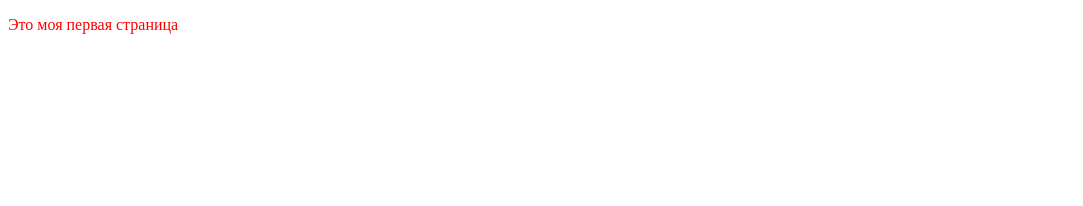
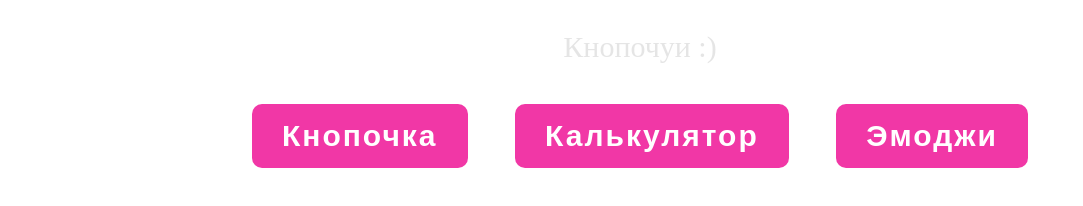
Before and after one commit to Chasik335/Kir017.github.io, a plain HTML site: page index.html in a window 1280 px wide. Shown: the whole page, without its empty margins (0-1083 px from the left). Drawn offline with Linux system fonts and the light colour scheme.

Commit message:
поправил сайт и описал задачу

```diff
--- a/index.html
+++ b/index.html
@@ -1,10 +1,77 @@
 <!DOCTYPE html>
 <html lang="ru">
+
 <head>
-    <meta charset="UTF-8">
-     <title>Document</title>
+  <meta charset="UTF-8">
+  <title>Проба пера</title>
+
+  <script>
+    function btn1Click() {
+      alert("Эта кнопка живая! ❤️");
+    }
+    // var value = 253;
+    // document.write(`value = ${value}`);
+
+    function mult() {
+      var x = prompt("x = ");
+      var y = prompt("y = ");
+      var res = x * y;
+      alert(res);
+    }
+
+    function btn1Click2() {
+      alert(" 🥰 🤩 ");
+    }
+    // var value = 253;
+    // document.write(`value = ${value}`);
+  </script>
+
+
+  <style>
+    p {
+      color: grey;
+      opacity: 0.2;
+    }
+
+    body {
+      font-size: 30px;
+      text-align: center;
+    }
+
+    .glow-button {
+      text-decoration: none;
+      display: inline-block;
+      padding: 15px 30px;
+      margin: 10px 20px;
+      border-radius: 10px;
+      box-shadow: 0 0 40px 40px #F137A6 inset, 0 0 0 0 #F137A6;
+      font-family: 'Montserrat', sans-serif;
+      font-weight: bold;
+      letter-spacing: 2px;
+      color: white;
+      transition: .15s ease-in-out;
+    }
+
+    .glow-button:hover {
+      box-shadow: 0 0 10px 0 #F137A6 inset, 0 0 10px 4px #F137A6;
+      color: #F137A6;
+    }
+  </style>
+
 </head>
+
 <body>
-    <p style="color: red;">Это моя первая страница</p>
+  <div>
+    <p>
+      Кнопочуи :)
+    </p>
+    <p>
+
+    </p>
+    <a href="" class="glow-button" onclick="btn1Click()">Кнопочка</a>
+    <a href="" class="glow-button" onclick="mult()">Калькулятор</a>
+    <a href="" class="glow-button"onclick="btn1Click2()">Эмоджи </a>
+  </div>
 </body>
+
 </html>
```
